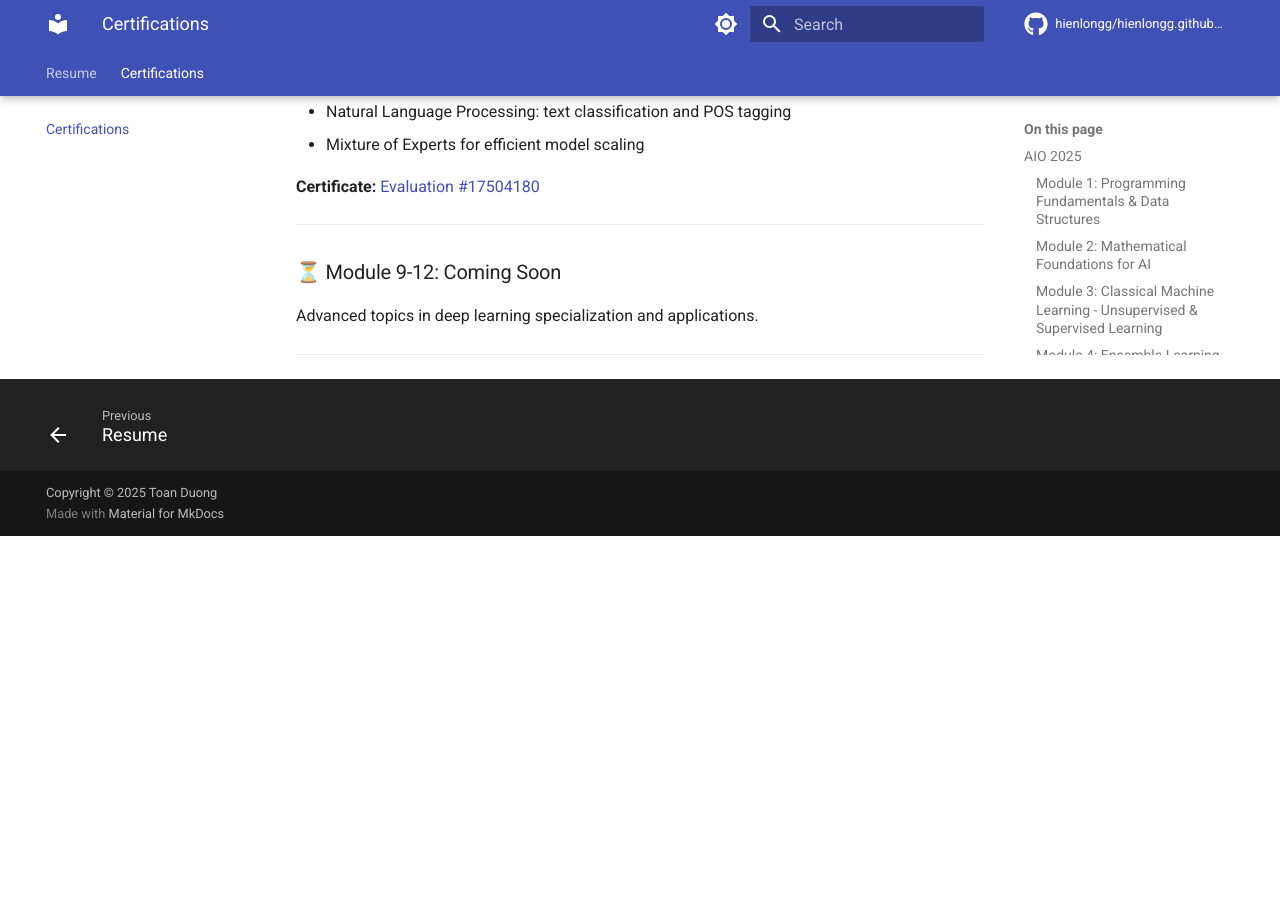
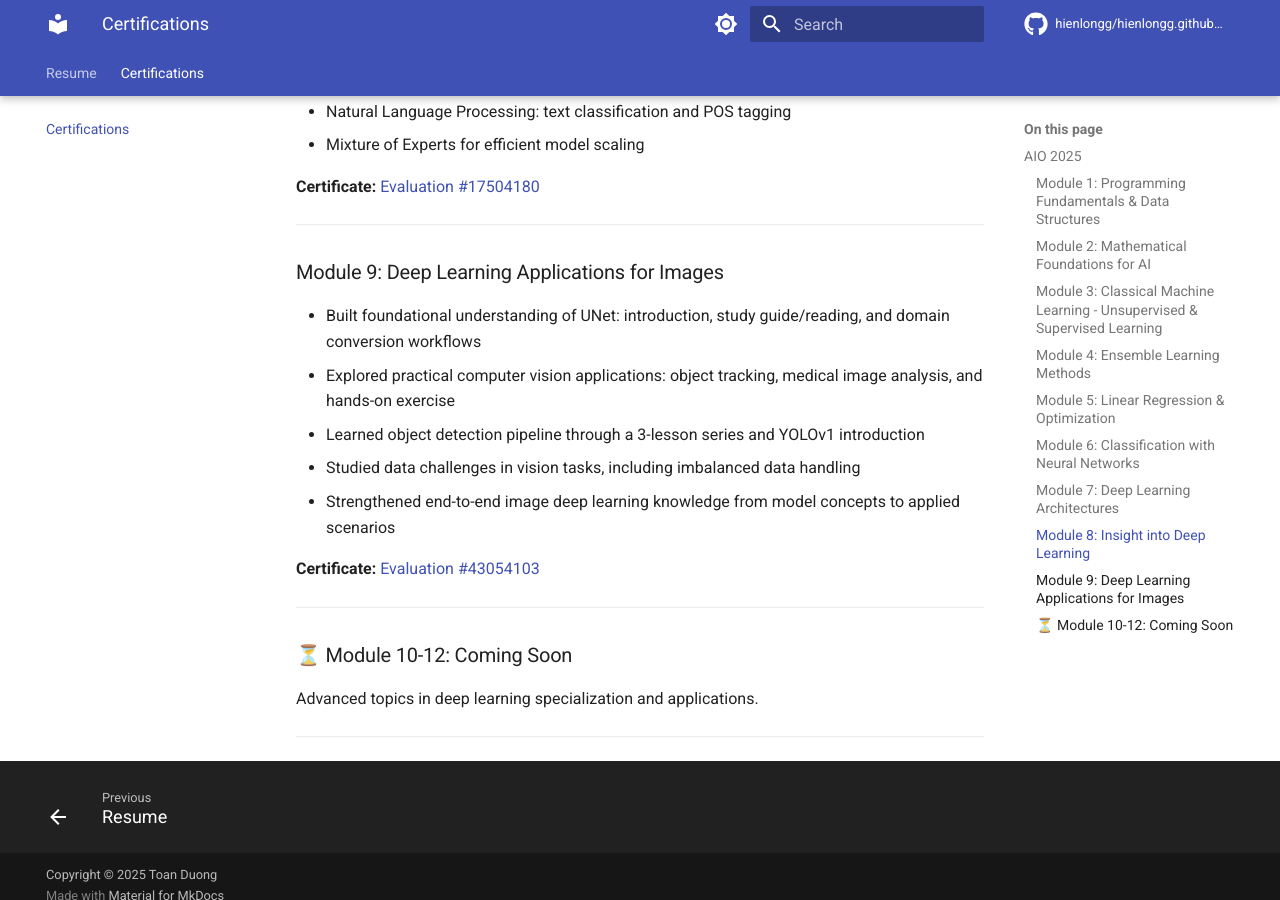
Before and after one commit to hienlongg/hienlongg.github.io, an MkDocs documentation site: the page built from docs/certifications.md, in a window 1280 px wide and 900 px high, scrolled down 2802 px. Built offline with MkDocs 1.6.1 and Material for MkDocs 9.7.7, drawn with Linux system fonts in a browser that asks for light colours; comment, search, counter and statistics services are not loaded; before the commit the page ends 3338 px from its top, so only the background shows below that; some of the changed text lies outside the part shown.

Commit message:
Update certifications and enhance AI/ML learning journey details

```diff
--- a/docs/certifications.md
+++ b/docs/certifications.md
@@ -1,13 +1,13 @@
 ---
 title: 'Certifications'
-lastUpdated: '2026-03-04'
+lastUpdated: '2026-03-16'
 ---
 
 # Certifications
 
 ## AIO 2025
 **Organization:** AI Vietnam
-**Status:** 8 / 12 modules completed
+**Status:** 9 / 12 modules completed
 
 ---
 
@@ -105,7 +105,18 @@ lastUpdated: '2026-03-04'
 
 ---
 
-### ⏳ Module 9-12: Coming Soon
+### Module 9: Deep Learning Applications for Images
+- Built foundational understanding of UNet: introduction, study guide/reading, and domain conversion workflows
+- Explored practical computer vision applications: object tracking, medical image analysis, and hands-on exercise
+- Learned object detection pipeline through a 3-lesson series and YOLOv1 introduction
+- Studied data challenges in vision tasks, including imbalanced data handling
+- Strengthened end-to-end image deep learning knowledge from model concepts to applied scenarios
+
+**Certificate:** [Evaluation #43054103](https://lms.aivietnam.edu.vn/verification/accomplishments/43054103){ target=_blank }
+
+---
+
+### ⏳ Module 10-12: Coming Soon
 Advanced topics in deep learning specialization and applications.
 
 ---
```
Also changed, not shown: docs/index.md (+6 -6 lines).
